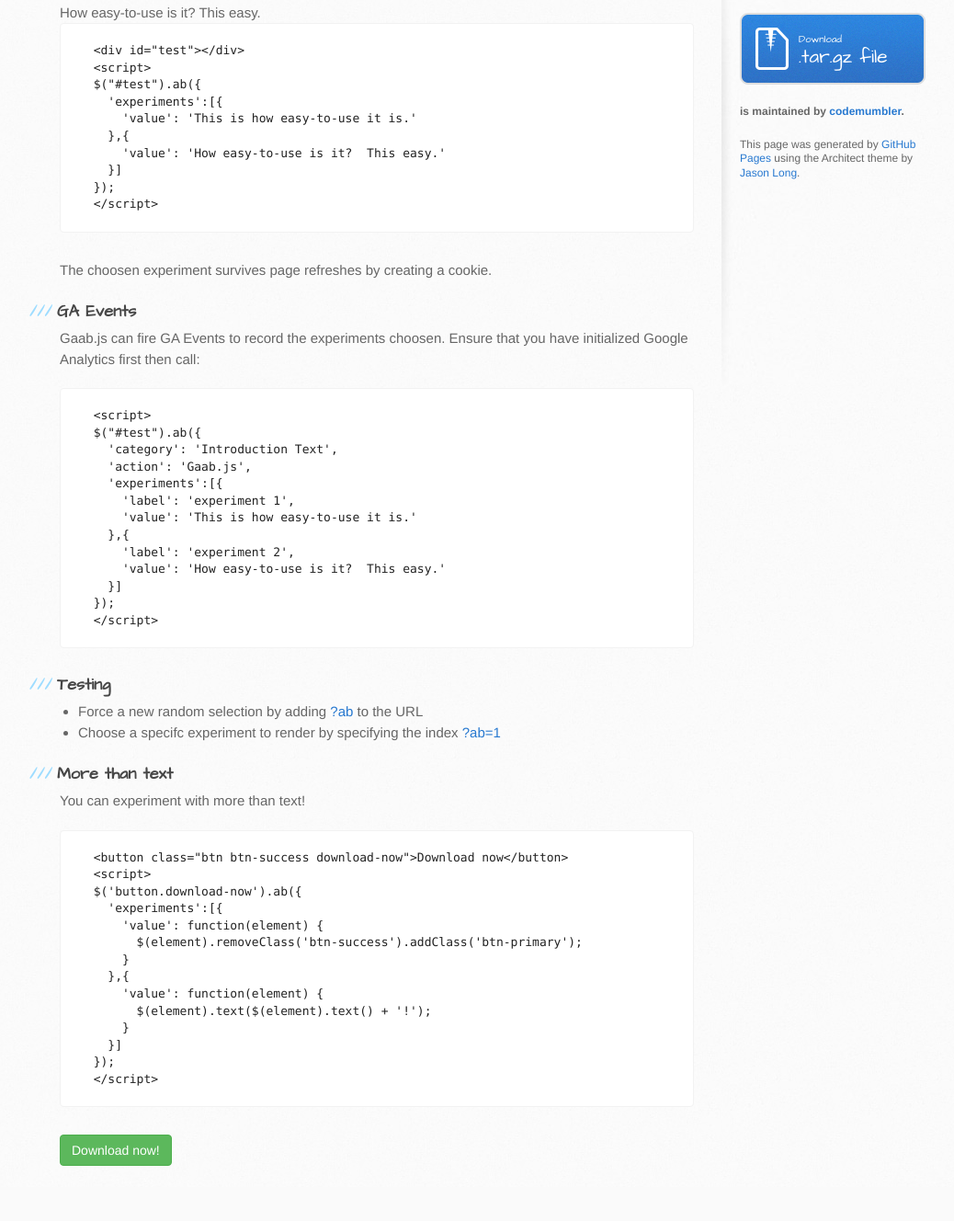
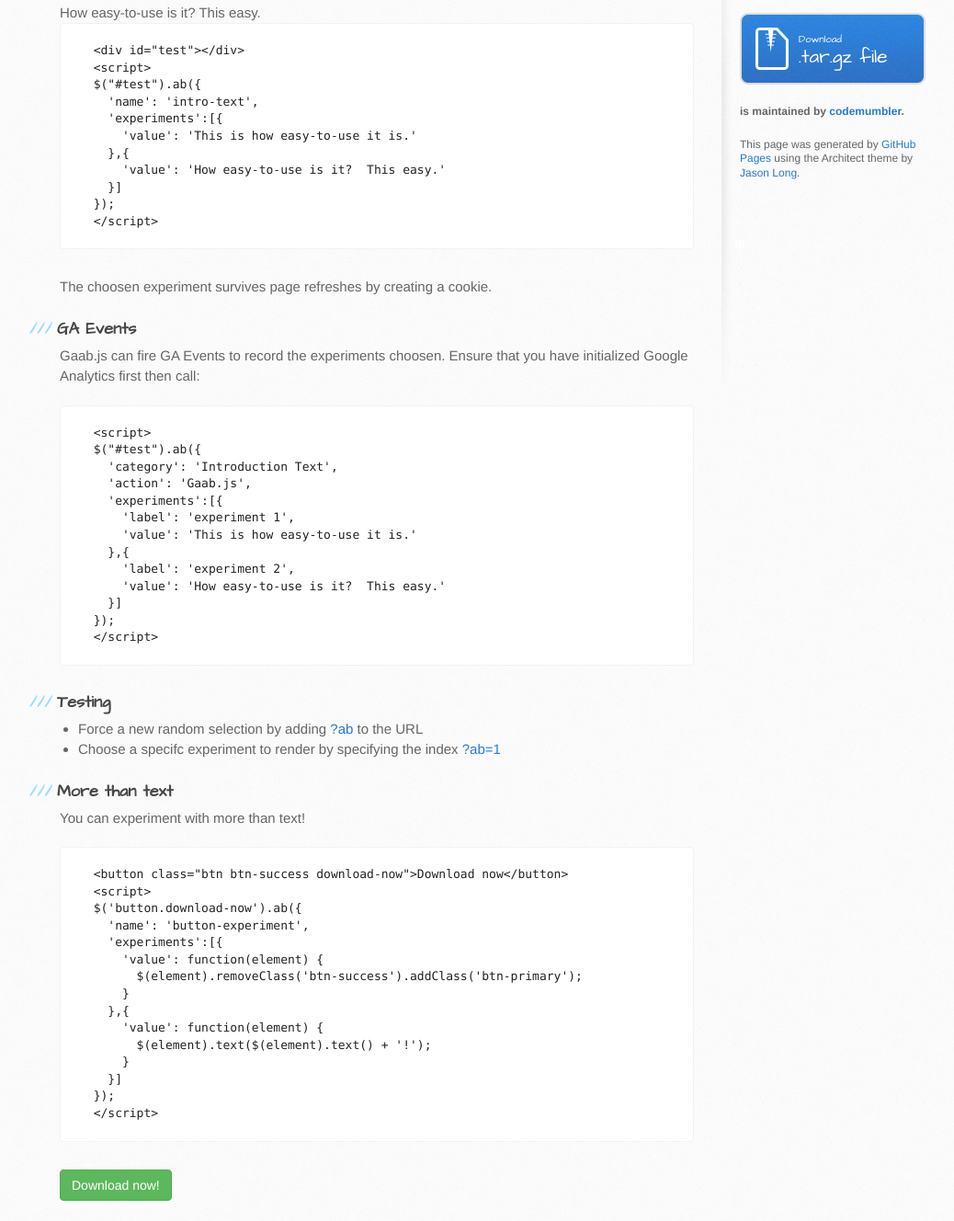
Before and after one commit to codemumbler/gaabjs, a plain HTML site: page index.html in a window 1280 px wide. Shown: the part 352-1680 px from the top of the page at 92% size, without its empty margins (105-1143 px from the left). Before the commit the page ends 1643 px from the top, so only its background shows below. Drawn offline with nearby package versions, Linux system fonts and the light colour scheme.

Commit message:
using new version of gaab.js

```diff
--- a/index.html
+++ b/index.html
@@ -41,6 +41,7 @@
   &lt;div id="test"&gt;&lt;/div&gt;
   &lt;script&gt;
   $("#test").ab({
+    'name': 'intro-text',
     'experiments':[{
       'value': 'This is how easy-to-use it is.'
     },{
@@ -80,6 +81,7 @@
   &lt;button class="btn btn-success download-now"&gt;Download now&lt;/button&gt;
   &lt;script&gt;
   $('button.download-now').ab({
+    'name': 'button-experiment',
     'experiments':[{
       'value': function(element) {
         $(element).removeClass('btn-success').addClass('btn-primary');
--- a/javascripts/main.js
+++ b/javascripts/main.js
@@ -1,5 +1,6 @@
 $(document).ready(function(){
 	$("#test").ab({
+		'name': 'intro-text',
 		'experiments':[{
 			'value': 'This is how easy-to-use it is.'
 		},{
@@ -8,6 +9,7 @@ $(document).ready(function(){
 	});
 
 	$('button.download-now').ab({
+		'name': 'button-experiment',
     'experiments':[{
       'value': function(element) {
         $(element).removeClass('btn-success').addClass('btn-primary');
```
